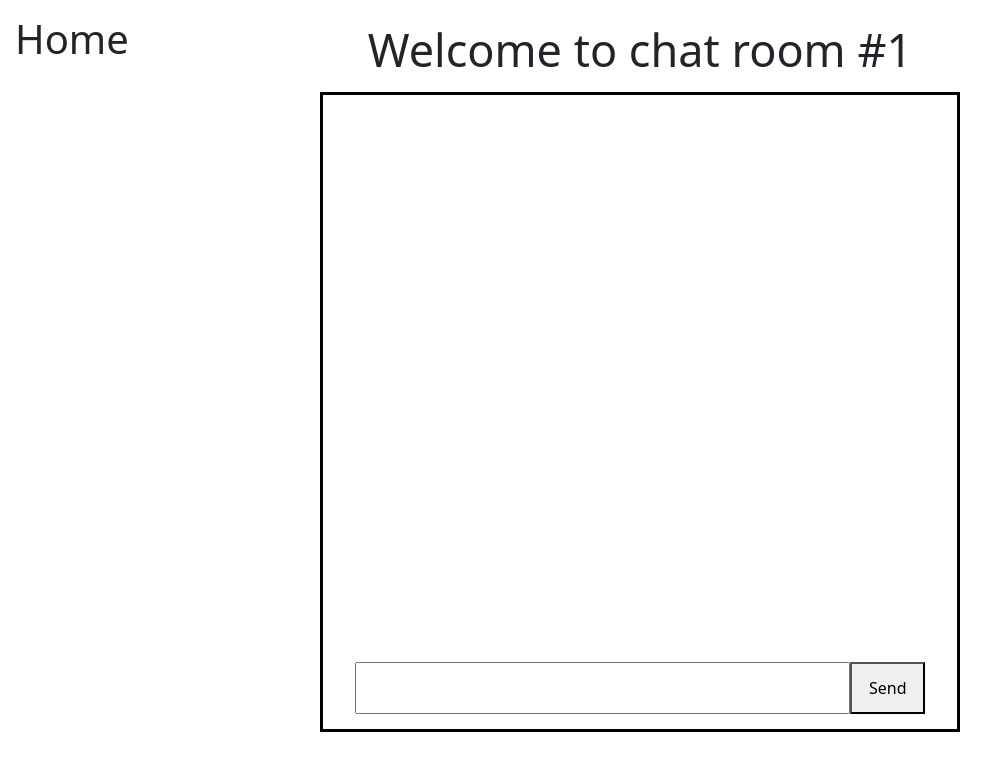
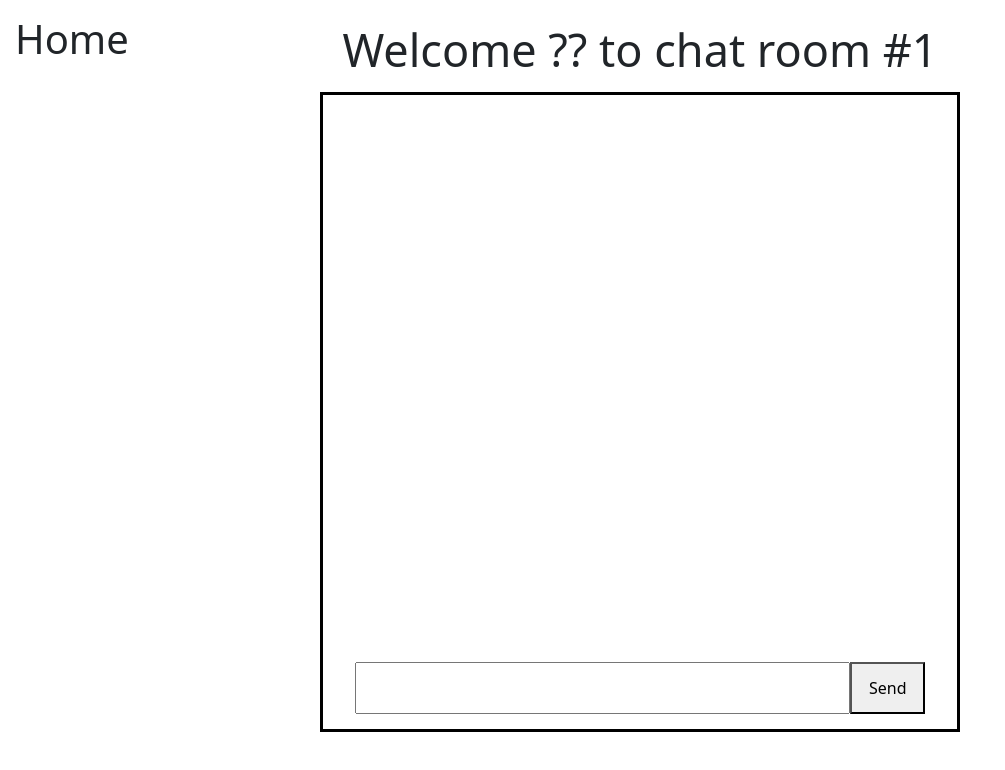
Before and after one commit to benthere914/chatApplication, a React (Create React App) app: page /chatRoom/1 in a window 1280 px wide. Shown: the top 770 px of the page, without its empty margins (0-1005 px from the left). Built offline with nearby package versions, Linux system fonts and the light colour scheme; the HTML template or start-up script is replaced by a standard one.

Commit message:
made minor change

```diff
--- a/src/components/chat/index.js
+++ b/src/components/chat/index.js
@@ -11,7 +11,7 @@ const Chat = ({name, authorId}) => {
     }
     return (
         <>
-            <p className='chatRoomTitle'>{`Welcome ${name} to chat room #${params?.chatRoomId}`}</p>
+            <p className='chatRoomTitle'>{`Welcome ${name!==''?name:'??'} to chat room #${params?.chatRoomId}`}</p>
             <div className='messageBoard'>
 
                 <div className="messages">
```
